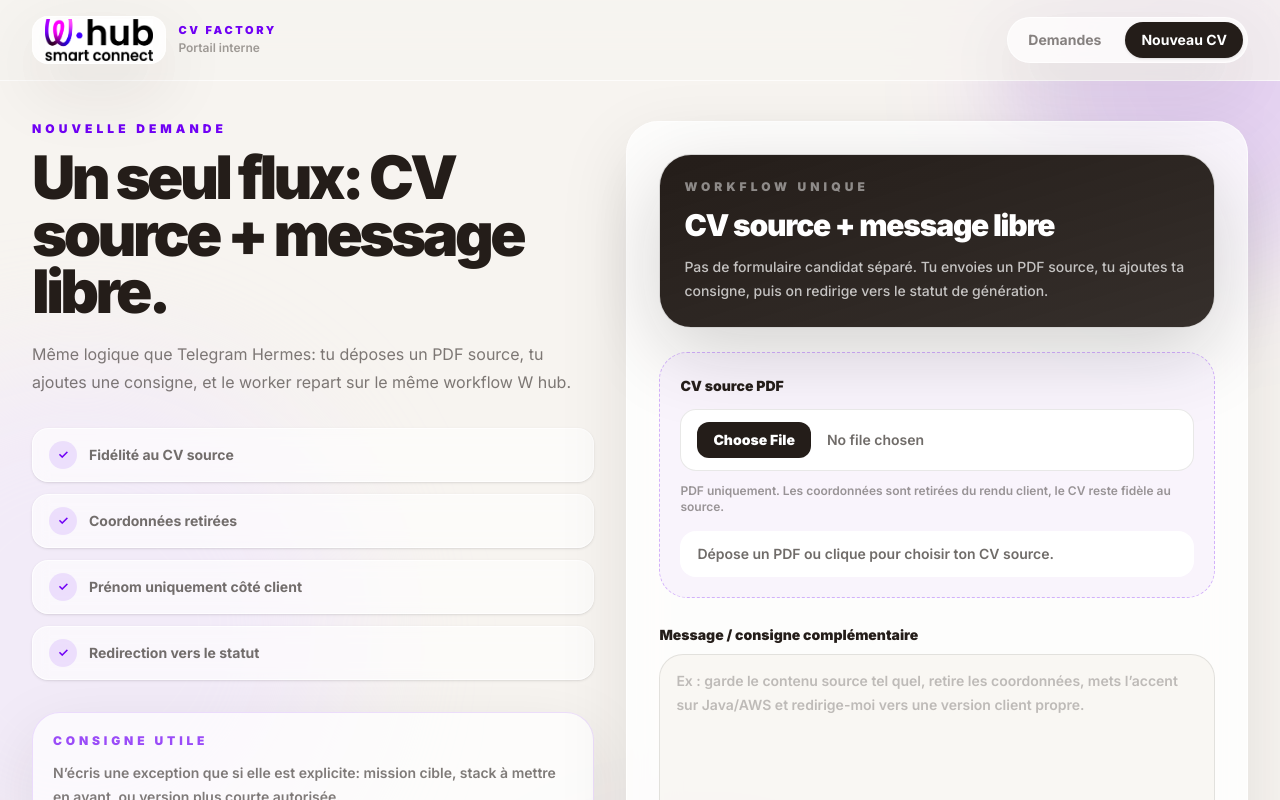
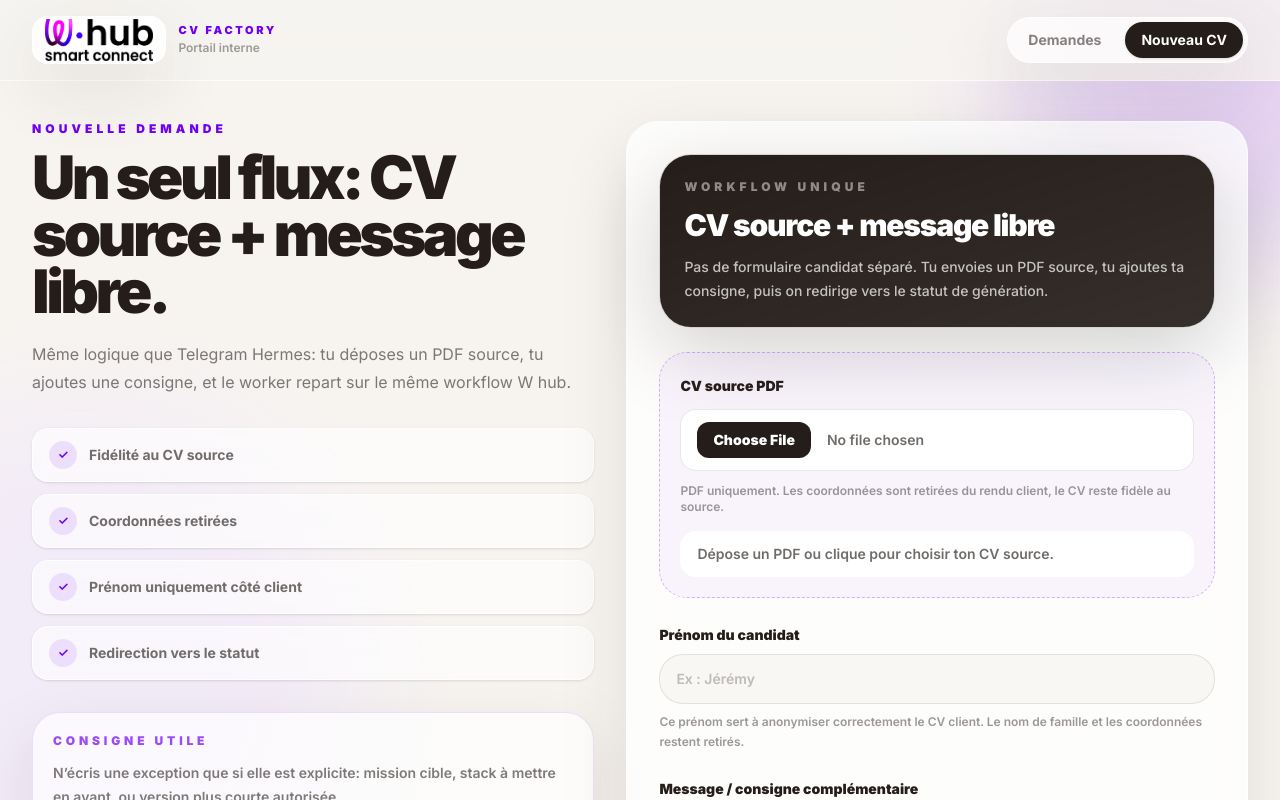
Before and after one commit to SausageMan99/Whub-web, a Next.js app in the folder apps/web/: page /requests/new in a window 1280 px wide. Shown: the top 800 px of the page. Built offline with nearby package versions, Linux system fonts and the light colour scheme.

Commit message:
feat(web): require candidate first name on CV upload

```diff
--- a/apps/web/app/requests/new/NewRequestForm.tsx
+++ b/apps/web/app/requests/new/NewRequestForm.tsx
@@ -5,6 +5,7 @@ import { useRouter } from "next/navigation";
 import { prepareUpload, createRequest } from "./actions";
 
 const errorMessages: Record<string, string> = {
+  candidate_first_name_required: "Ajoute le prénom du candidat avant d’envoyer le CV.",
   file_required: "Ajoute un PDF source avant de créer la demande.",
   pdf_required: "Le fichier doit être un PDF.",
   file_too_large: "Le PDF doit faire 10 Mo maximum.",
@@ -28,6 +29,13 @@ export default function NewRequestForm({ initialError }: { initialError?: string
 
     try {
       const form = new FormData(e.currentTarget);
+      const candidateFirstName = String(form.get("candidate_first_name") || "").trim();
+      if (!candidateFirstName) {
+        setErrorCode("candidate_first_name_required");
+        setIsSubmitting(false);
+        return;
+      }
+
       const file = form.get("file") as File | null;
       if (!file || file.size === 0) {
         setErrorCode("file_required");
@@ -78,6 +86,7 @@ export default function NewRequestForm({ initialError }: { initialError?: string
       meta.set("source_file_name", file.name);
       meta.set("source_file_size", String(file.size));
       meta.set("source_file_mime", file.type);
+      meta.set("candidate_first_name", candidateFirstName);
       meta.set("instructions", String(form.get("instructions") || ""));
 
       const result = await createRequest(meta);
@@ -139,6 +148,21 @@ export default function NewRequestForm({ initialError }: { initialError?: string
       </label>
 
       <label className="block">
+        <span className="text-sm font-black text-ink">Prénom du candidat</span>
+        <input
+          name="candidate_first_name"
+          type="text"
+          autoComplete="off"
+          required
+          className="mt-2 w-full rounded-3xl border border-ink/10 bg-porcelain/70 px-4 py-3.5 text-sm font-semibold placeholder:text-ink/28"
+          placeholder="Ex : Jérémy"
+        />
+        <p className="mt-2 text-xs font-semibold leading-5 text-ink/45">
+          Ce prénom sert à anonymiser correctement le CV client. Le nom de famille et les coordonnées restent retirés.
+        </p>
+      </label>
+
+      <label className="block">
         <span className="text-sm font-black text-ink">Message / consigne complémentaire</span>
         <textarea
           name="instructions"
--- a/apps/web/app/requests/new/actions.ts
+++ b/apps/web/app/requests/new/actions.ts
@@ -7,7 +7,7 @@ import { cvJobProducer, CVJobData } from "@/lib/queue";
 
 export type CreateRequestResult =
   | { ok: true; requestId: string }
-  | { ok: false; error: "request_failed" | "queue_unavailable"; queueError?: string };
+  | { ok: false; error: "request_failed" | "candidate_first_name_required" | "queue_unavailable"; queueError?: string };
 
 function logCreateRequestFailure(stage: string, requestId: string | null, error?: unknown) {
   const message = error instanceof Error ? error.message : String(error ?? "unknown");
@@ -83,6 +83,11 @@ export async function createRequest(formData: FormData): Promise<CreateRequestRe
       return { ok: false, error: "request_failed" };
     }
 
+    if (!candidateFirstName) {
+      logCreateRequestFailure("missing_candidate_first_name", requestId || null);
+      return { ok: false, error: "candidate_first_name_required" };
+    }
+
     const { error } = await admin.from("cv_requests").insert({
       id: requestId,
       title,
```
Also changed, not shown: 1 other file (tests, documents, lock files or other folders).
